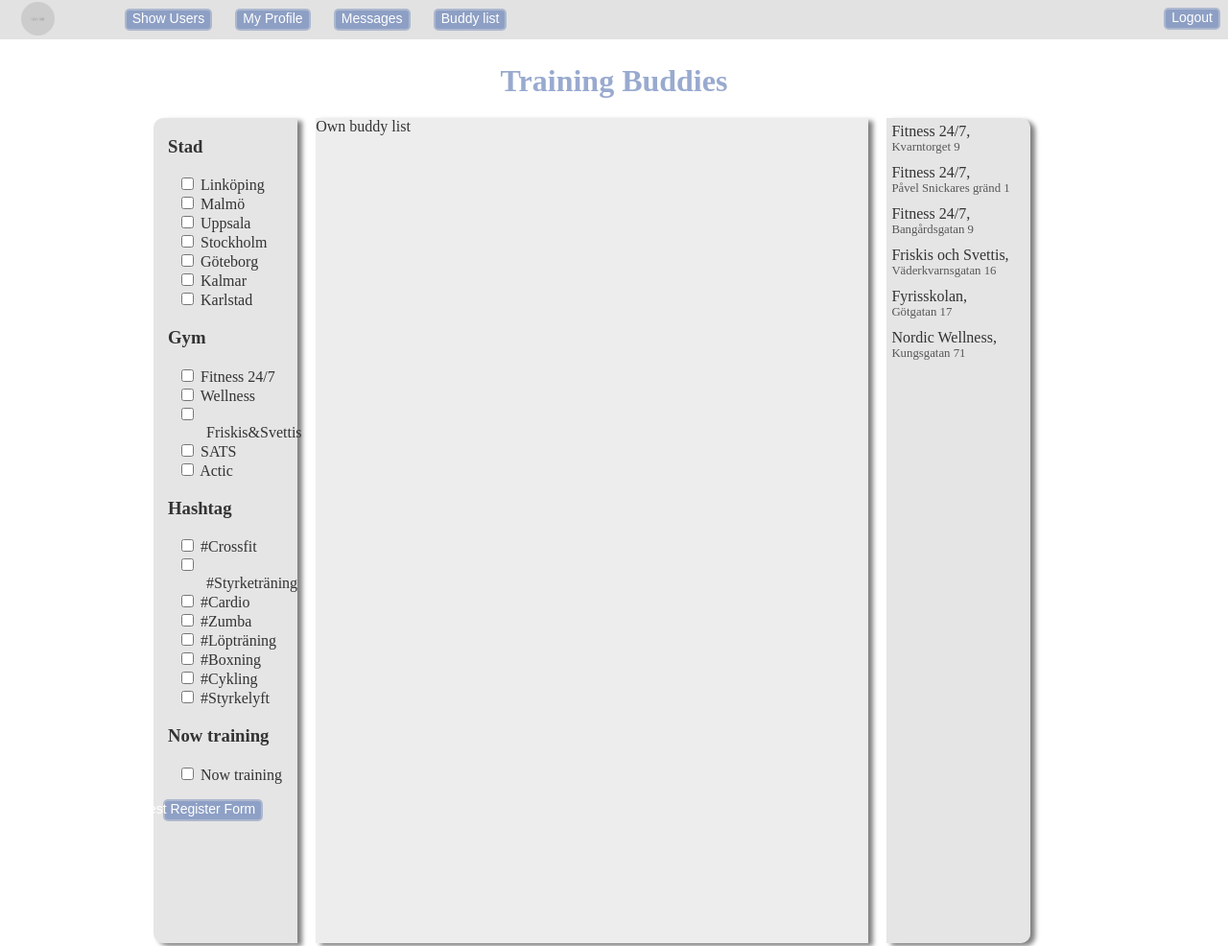
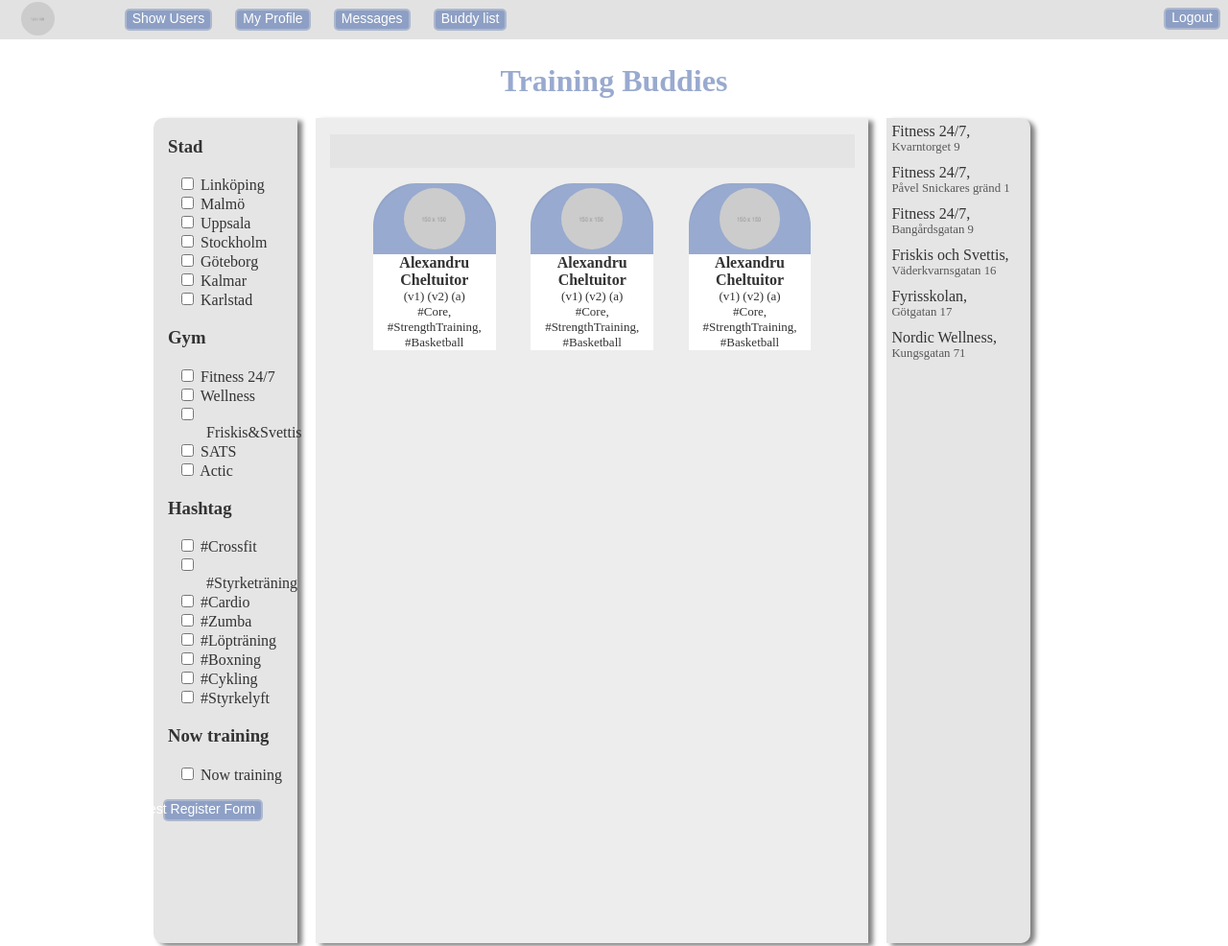
Before and after one commit to Sashkaz/pg14, a PHP site: page /?show-buddy-list=true in a window 1280 px wide. Shown: the whole page at 96% size. Run offline with PHP 8.4, Linux system fonts and the light colour scheme; the visitor is signed in with stand-in values (Sample User, id 1).

Commit message:
added input for search and styled it

```diff
--- /dev/null
+++ b/_include/show-own-buddy-list.css
@@ -0,0 +1,46 @@
+#master-container{
+    margin-bottom: 25%;
+}
+#center-content{
+    display: flex;
+    align-items: center;
+    justify-content: center;
+    flex-direction: column;
+    flex-wrap: wrap;
+    margin-top: 2%;
+    margin-bottom: 2%;
+}
+
+.filter-buddy{
+    width: 95%;
+    margin: 1% auto;
+}
+.filter-buddy input{
+    width: 100%;
+}
+.friend-container{
+    flex: 1;
+    display: flex;
+    align-items: center;
+    justify-content: center;
+    flex-direction: row;
+    justify-content: space-evenly;
+}
+.custom-input1{
+    outline: none;
+    border: none;
+    background-color: var(--container-secondary-color);
+    padding: 10px 10px;
+    box-sizing: border-box;
+    -webkit-box-sizing: border-box;
+    -moz-box-sizing: border-box;
+    transition: all 0.30s ease-in-out;
+    -webkit-transition: all 0.30s ease-in-out;
+    -moz-transition: all 0.30s ease-in-out;
+    -ms-transition: all 0.30s ease-in-out;
+    -o-transition: all 0.30s ease-in-out;
+    font-weight: bold;
+}
+.custom-input1:focus{
+    box-shadow: 0px 10px 15px -15px var(--btn-primary-color);
+}
--- a/_include/show-own-buddy-list.php
+++ b/_include/show-own-buddy-list.php
@@ -1 +1,43 @@
-Own buddy list
+<link rel="stylesheet" type="text/css" href="_include/show-users.css">
+<link rel="stylesheet" type="text/css" href="_include/show-own-buddy-list.css">
+<div class="filter-buddy">
+    <input name=""class="custom-input1">
+</div>
+<div class="friend-container">
+    <div class="prof-container">
+        <div class="user-pic"><img src="_assets/_img/150x150.jpeg" ></div>
+        <div class="user-info">
+            <div class="profile-name">Alexandru Cheltuitor</div>
+            <div class="profile-verified">(v1) (v2) (a)</div>
+            <div class="profile-tag">
+                <span class="activity-tag">#Core</span>,
+                <span class="activity-tag">#StrengthTraining</span>,
+                <span class="activity-tag">#Basketball</span>
+            </div>
+        </div>
+    </div>
+    <div class="prof-container">
+        <div class="user-pic"><img src="_assets/_img/150x150.jpeg" ></div>
+        <div class="user-info">
+            <div class="profile-name">Alexandru Cheltuitor</div>
+            <div class="profile-verified">(v1) (v2) (a)</div>
+            <div class="profile-tag">
+                <span class="activity-tag">#Core</span>,
+                <span class="activity-tag">#StrengthTraining</span>,
+                <span class="activity-tag">#Basketball</span>
+            </div>
+        </div>
+    </div>
+    <div class="prof-container">
+        <div class="user-pic"><img src="_assets/_img/150x150.jpeg" ></div>
+        <div class="user-info">
+            <div class="profile-name">Alexandru Cheltuitor</div>
+            <div class="profile-verified">(v1) (v2) (a)</div>
+            <div class="profile-tag">
+                <span class="activity-tag">#Core</span>,
+                <span class="activity-tag">#StrengthTraining</span>,
+                <span class="activity-tag">#Basketball</span>
+            </div>
+        </div>
+    </div>
+</div>
```
